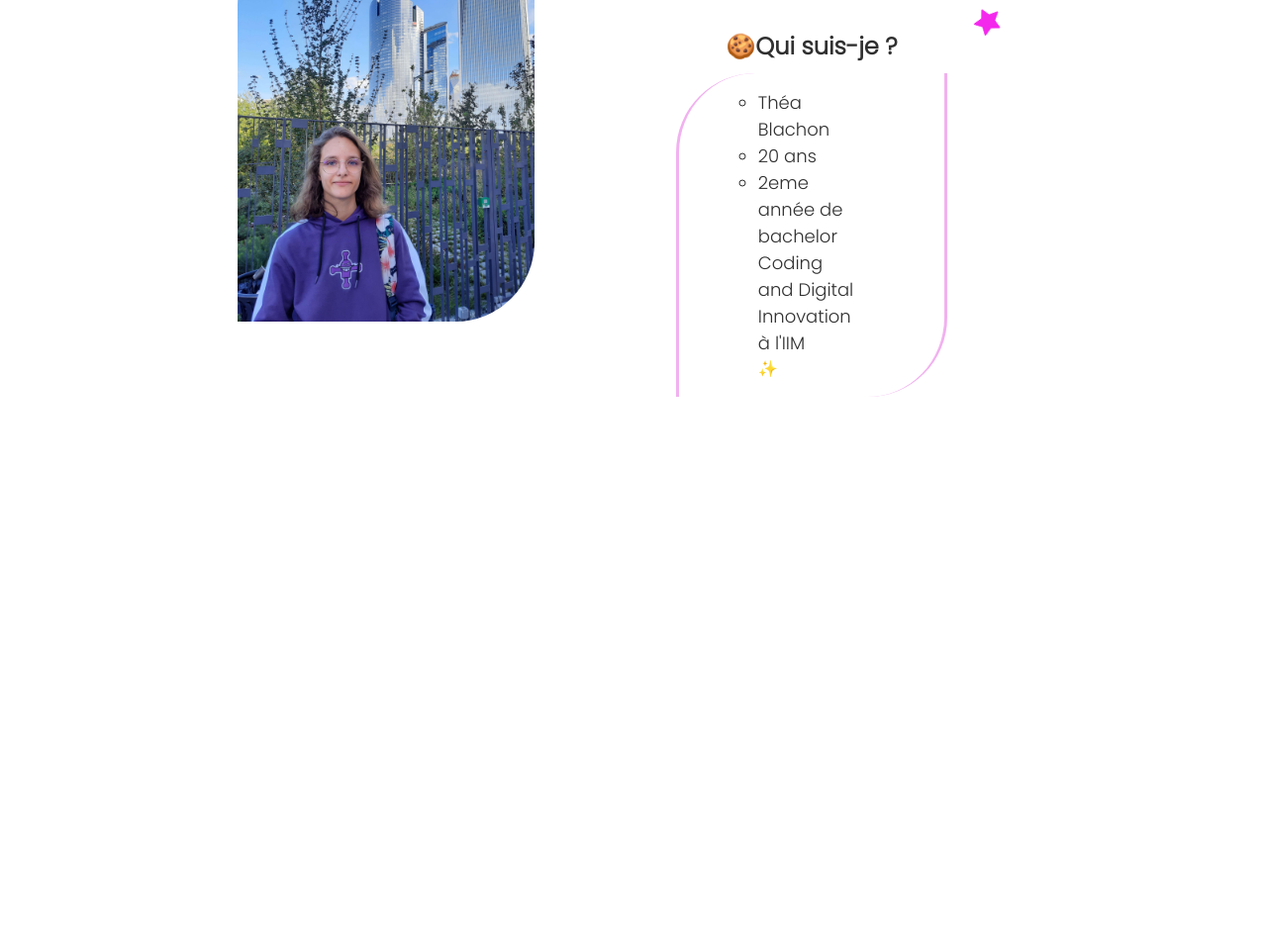
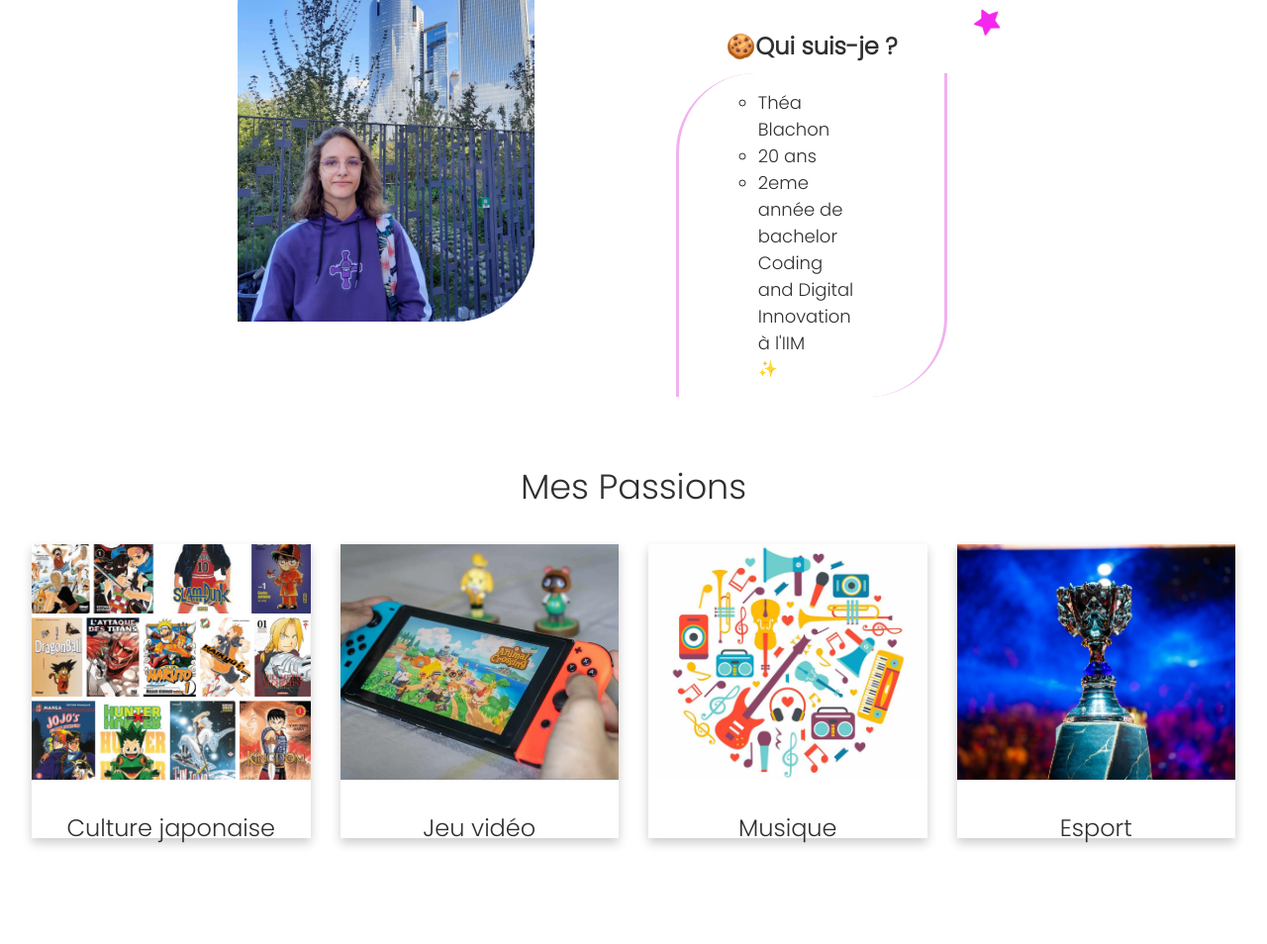
Before and after one commit to EthraDev/portfolio, a plain HTML site: page index.html in a window 1280 px wide. Shown: the part 320-1274 px from the top of the page at 99% size. Before the commit the page ends 800 px from the top, so only its background shows below. Drawn offline with Linux system fonts and the light colour scheme.

Commit message:
:art: structure et style mes passions

```diff
--- a/index.html
+++ b/index.html
@@ -67,6 +67,28 @@
 
             </div>
 
+            <div class="passion">
+                <h2>Mes Passions</h2>
+                <div class="grid-passion">
+                    <div>
+                        <img src="img/manga.png" alt="manga">
+                        <h3>Culture japonaise</h3>
+                    </div>
+                    <div>
+                        <img src="img/acnh.jpg" alt="">
+                        <h3>Jeu vidéo</h3>
+                    </div>
+                    <div>
+                        <img src="img/musique.jpg" alt="musique">
+                        <h3>Musique</h3>
+                    </div>
+                    <div>
+                        <img src="img/esport.jpg" alt="esport">
+                        <h3>Esport</h3>
+                    </div>
+                </div>
+            </div>
+
 
     </main>
 
--- a/style.scss
+++ b/style.scss
@@ -12,6 +12,8 @@
     --color-title2: #C7D9FF;
     --color-p: #303030;
     --color-pink: #F1B1EF;
+    --box-shadow: rgba(0,0,0,0.2);
+    --card-background: white;
 }
 
 .dark-mode {
@@ -21,6 +23,8 @@
     --color-title2: #90A1C7;
     --color-p: white;
     --color-pink: #F42BEB;
+    --box-shadow: rgba(255,255,255,0.2);
+    --card-background: black;
 }
 
 .title{
@@ -116,11 +120,6 @@
     transform: rotate(90deg);
     transition: 0.6s;
     z-index: -1;
-
-    &:hover {
-        transform: rotate(0deg);
-    }
-
 }
 
 .aboutme {
@@ -187,3 +186,41 @@
     left: 77%;
     transform: rotate(45deg);
 }
+
+.passion {
+
+    h2 {
+        text-align: center;
+        font-size: 35px;
+        font-weight: lighter;
+    }
+
+    .grid-passion {
+        display: grid;
+        grid-template-columns: repeat(4, 1fr);
+        width: 100%;
+        gap: 30px;
+        padding: 2em;
+        text-align: center;
+
+        div {
+            background: white;
+            box-shadow: 0 5px 10px var(--box-shadow);
+            height: 80%;
+            background-color: var(--card-background);
+
+            img {
+                width: 100%;
+                height: 80%;
+                object-fit: cover;
+            }
+
+            h3 {
+                padding: 1em;
+                font-size: 24px;
+                font-weight: lighter;
+                color: var(--color-p);
+            }
+        }
+    }
+}
```
Also changed, not shown: img/acnh.jpg (added), img/esport.jpg (added), img/manga.png (added), img/musique.jpg (added), style.css, 1 other file.
